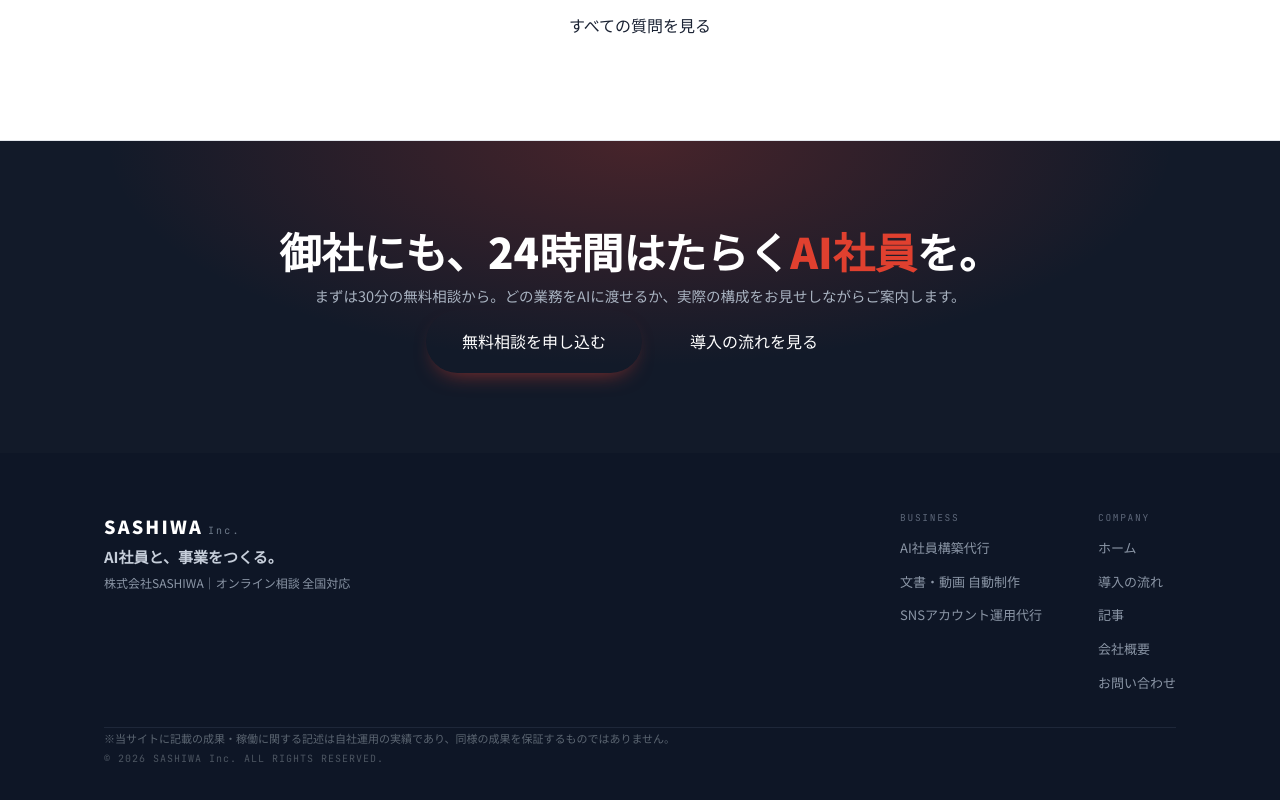
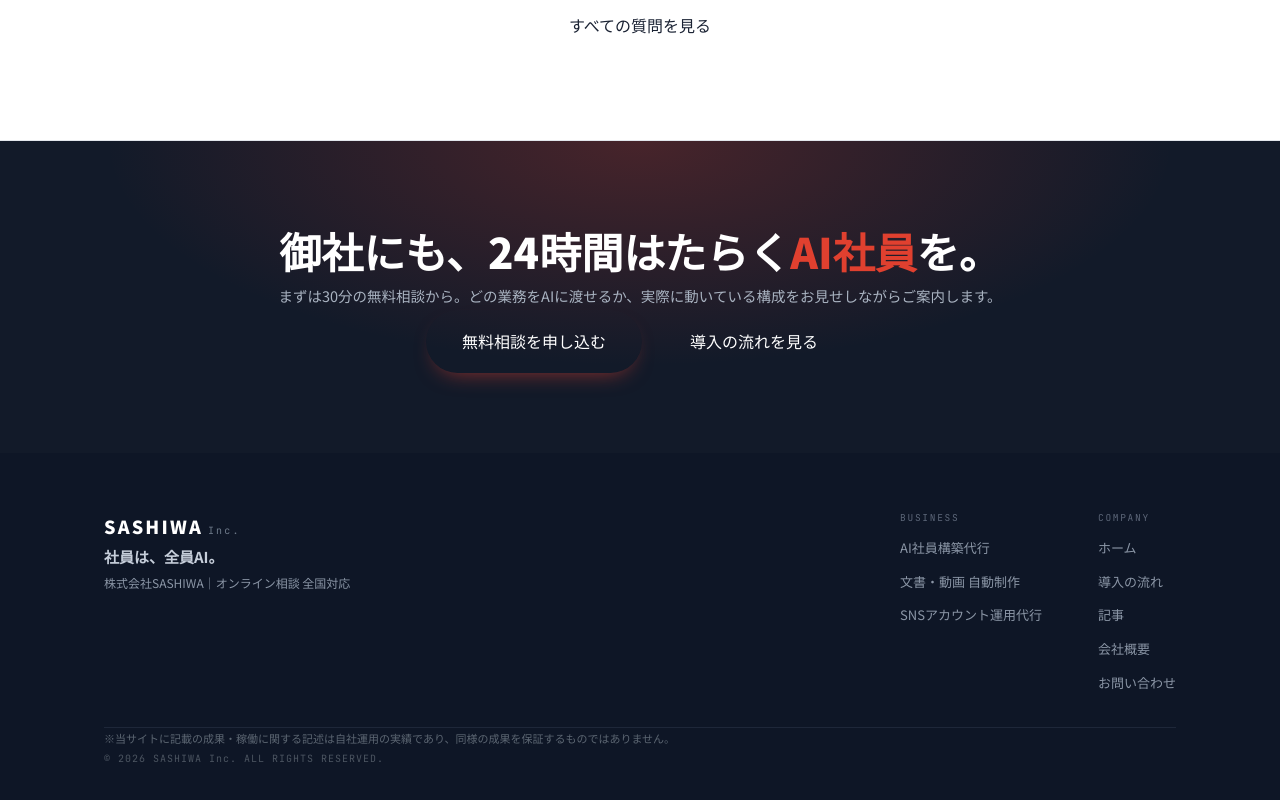
Before and after one commit to sashiwa0713naoto/npm-create-vite-latest, a React (Vite) app: page / in a window 1280 px wide. Shown: the part 7442-8242 px from the top of the page. Built offline with nearby package versions, Linux system fonts and the light colour scheme.

Commit message:
Update App.jsx

```diff
--- a/src/App.jsx
+++ b/src/App.jsx
@@ -616,7 +616,7 @@ function CtaBand({ go }) {
             御社にも、24時間はたらく<span className="sw-sig">AI社員</span>を。
           </h2>
           <p className="sw-cta__b">
-            まずは30分の無料相談から。どの業務をAIに渡せるか、実際の構成をお見せしながらご案内します。
+まずは30分の無料相談から。どの業務をAIに渡せるか、実際に動いている構成をお見せしながらご案内します。
           </p>
           <div className="sw-cta__btns">
             <button className="sw-btn sw-btn--sig sw-btn--lg" onClick={() => go("contact")}>
@@ -1648,7 +1648,7 @@ function Footer({ go }) {
             <p className="sw-ft__logo">
               SASHIWA<span>Inc.</span>
             </p>
-            <p className="sw-ft__tag">AI社員と、事業をつくる。</p>
+            <p className="sw-ft__tag">社員は、全員AI。</p>
             <p className="sw-ft__sub">株式会社SASHIWA｜オンライン相談 全国対応</p>
           </div>
           <div className="sw-ft__cols">
@@ -1837,9 +1837,6 @@ const CSS = `
 .sw-hero__lede{font-size:15.5px;line-height:2.15;color:var(--muted);max-width:32em;margin-bottom:32px;}
 .sw-hero__lede b{color:var(--ink);font-weight:700;}
 .sw-hero__cta{display:flex;gap:12px;flex-wrap:wrap;margin-bottom:28px;}
-.sw-hero__chips{display:flex;gap:10px;flex-wrap:wrap;}
-.sw-hero__chips li{display:flex;align-items:center;gap:6px;font-size:12.5px;font-weight:500;color:var(--muted);background:var(--white);border:1px solid var(--line);border-radius:999px;padding:7px 15px;}
-.sw-hero__chips svg{color:var(--sig);}
 .sw-hero__r{display:flex;justify-content:center;}
 .sw-mascot{width:100%;max-width:400px;height:auto;}
 .sw-mascot__big{animation:swFloat 5s ease-in-out infinite;transform-origin:center;}
@@ -1853,12 +1850,6 @@ const CSS = `
 }
 
 /* oneline */
-.sw-oneline{padding:0 0 80px;}
-.sw-oneline .sw-wrap > div{background:var(--white);border:1px solid var(--line);border-radius:var(--r);padding:38px 40px;box-shadow:0 20px 40px -34px rgba(26,34,51,.5);}
-.sw-oneline__t{font-size:clamp(19px,2.6vw,25px);font-weight:700;line-height:1.75;margin-bottom:14px;}
-.sw-oneline__t b{color:var(--sig);font-weight:900;}
-.sw-oneline__b{font-size:14.5px;line-height:2.1;color:var(--muted);}
-@media (max-width:700px){.sw-oneline .sw-wrap > div{padding:26px 22px;}}
 
 /* section shells */
 .sw-sec{padding:86px 0;}
@@ -2102,10 +2093,6 @@ const CSS = `
 @media (max-width:700px){.sw-ft__cols{gap:32px;}}
 
 /* ---- 事業ブランド ---- */
-.sw-hero__chip.is-biz{cursor:pointer;transition:border-color .2s,transform .2s,box-shadow .2s;padding:8px 16px 8px 12px;}
-.sw-hero__chip.is-biz:hover{border-color:var(--t);transform:translateY(-2px);box-shadow:0 14px 26px -20px rgba(26,34,51,.6);}
-.sw-hero__chipd{width:8px;height:8px;border-radius:50%;background:var(--t);flex-shrink:0;}
-.sw-hero__chip.is-biz em{font-style:normal;font-size:11px;color:var(--t);font-weight:700;margin-left:2px;}
 .sw-bz__c{--t:var(--sig);--s:var(--sig-s);}
 .sw-bz__c:hover{border-color:var(--t);}
 .sw-bz__ic{background:var(--t) !important;}
```
